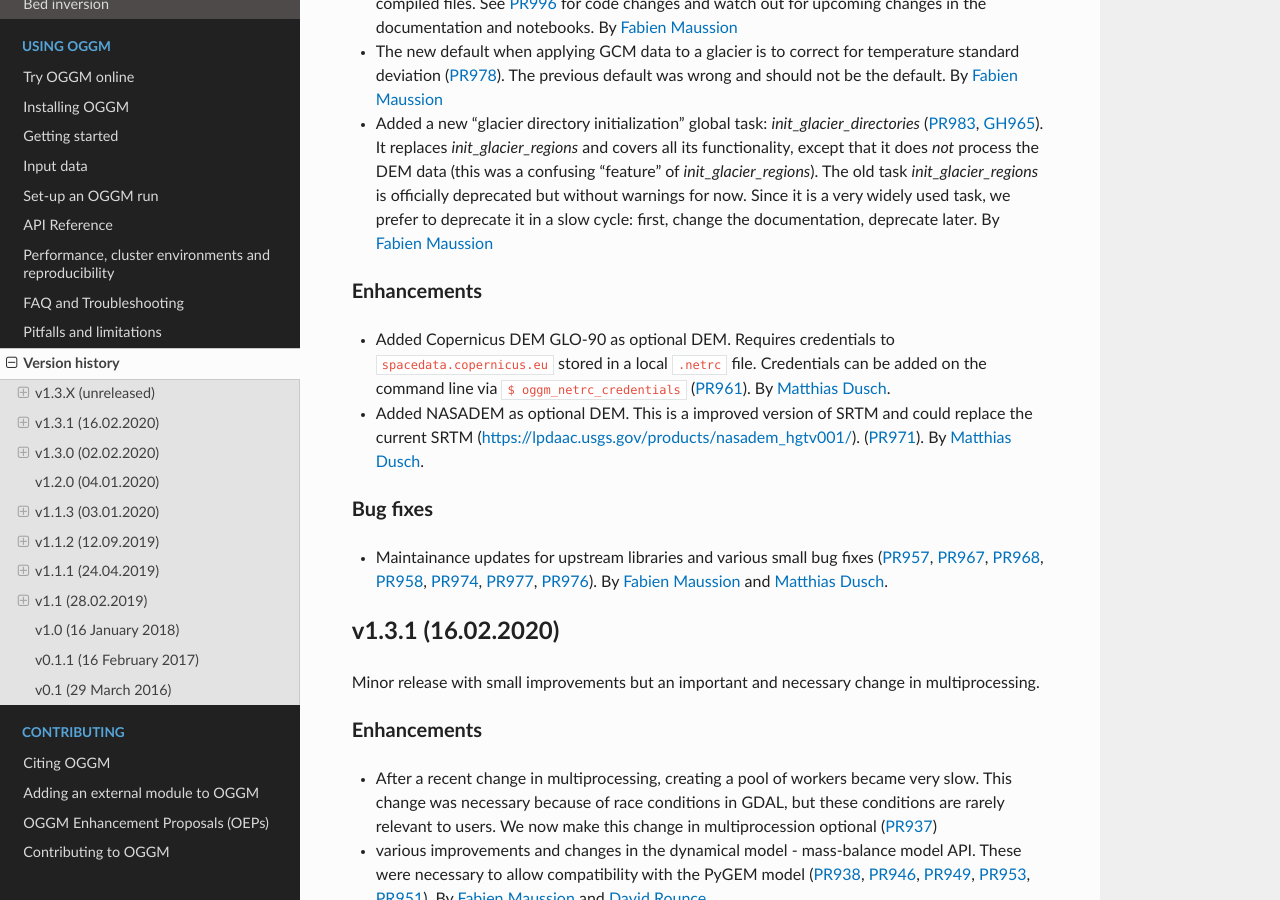
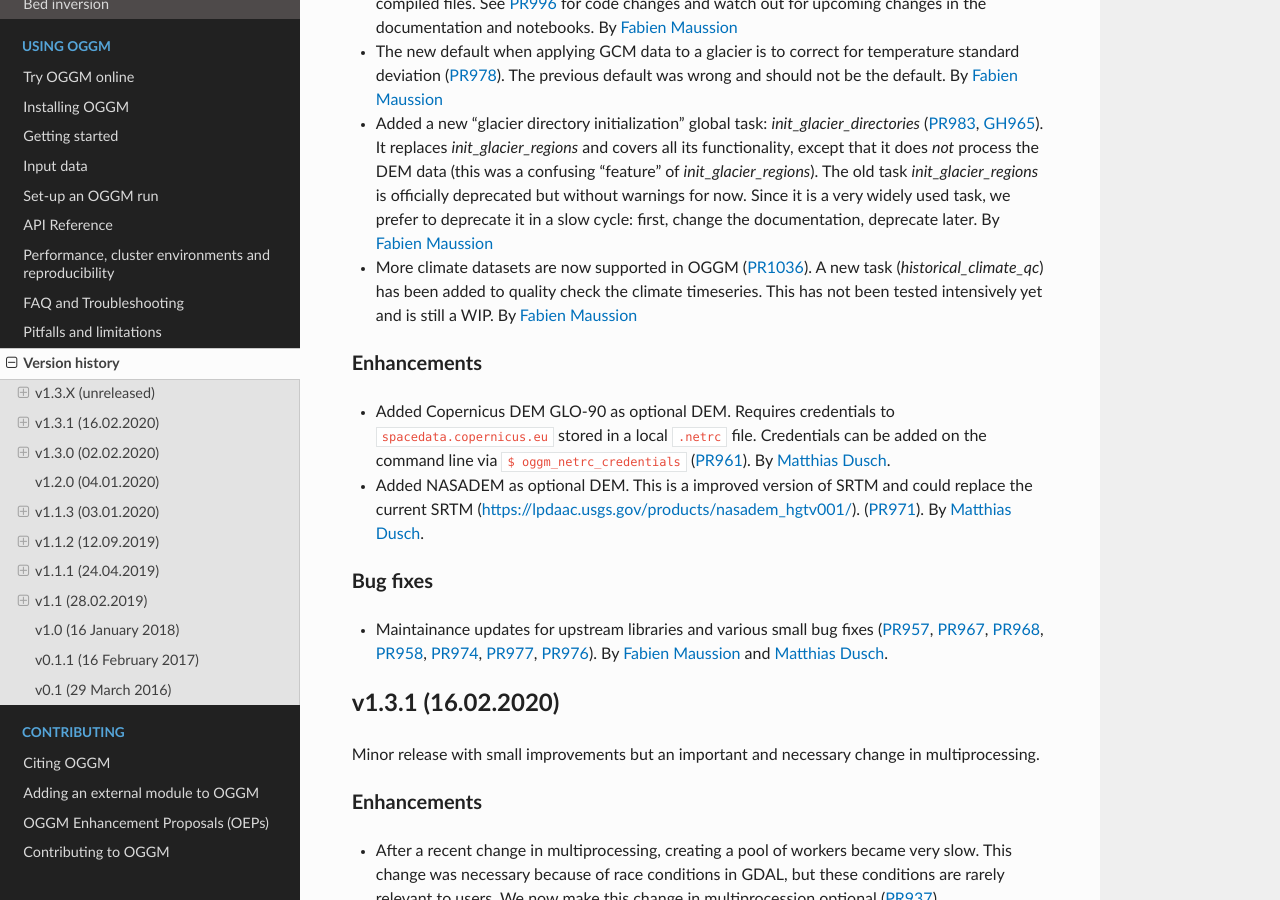
Before and after one commit to OGGM/oggm, a Sphinx documentation site: the page built from docs/whats-new.rst, in a window 1280 px wide and 900 px high, scrolled down 338 px. Built offline with Sphinx 7.4.7 and the Read the Docs theme 2.0.0, drawn with Linux system fonts in a browser that asks for light colours; the version number could not be read and is left out.

Commit message:
More and what's new

```diff
--- a/docs/whats-new.rst
+++ b/docs/whats-new.rst
@@ -31,6 +31,11 @@ Breaking changes
   deprecated but without warnings for now. Since it is a very widely used
   task, we prefer to deprecate it in a slow cycle: first, change the
   documentation, deprecate later.
+  By `Fabien Maussion <https://github.com/fmaussion>`_
+- More climate datasets are now supported in OGGM (:pull:`1036`).
+  A new task (`historical_climate_qc`) has been added to quality check the
+  climate timeseries.
+  This has not been tested intensively yet and is still a WIP.
   By `Fabien Maussion <https://github.com/fmaussion>`_
 
 Enhancements
```
Also changed, not shown: 1 other file.
